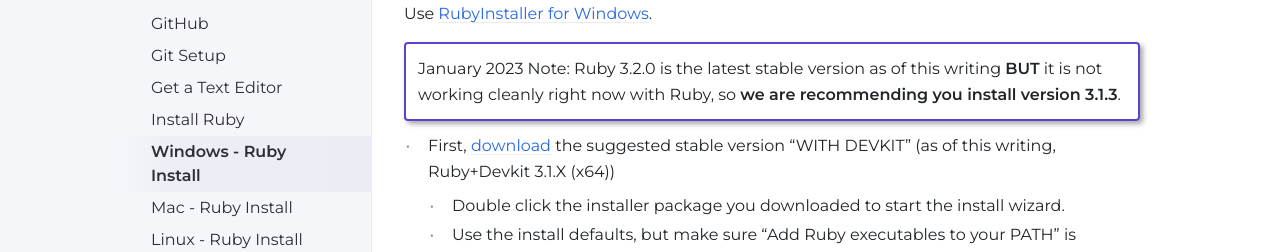
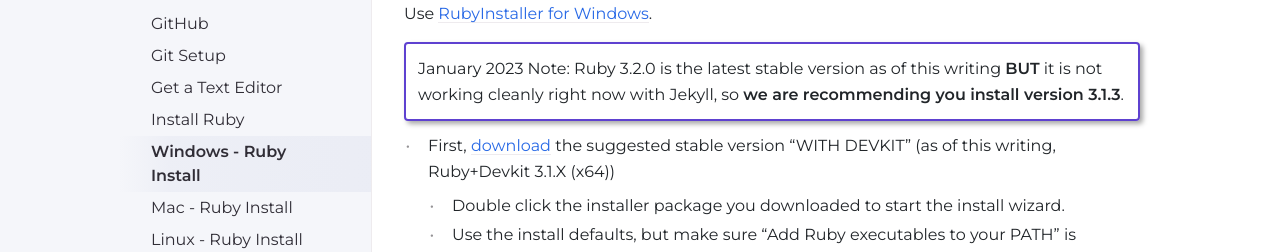
Before and after one commit to CollectionBuilder/cb-docs, a Jekyll site: the page built from docs/software/ruby_windows.md, in a window 1280 px wide. Shown: the part 164-416 px from the top of the page. Built offline with Jekyll 4.4.1, drawn with Linux system fonts in a browser that asks for light colours; comment, search, counter and statistics services are not loaded.

Commit message:
warning ruby -> jekyll

```diff
--- a/docs/software/ruby_windows.md
+++ b/docs/software/ruby_windows.md
@@ -9,7 +9,7 @@ nav_order: 4
 Use [RubyInstaller for Windows](https://rubyinstaller.org/){:target="_blank" rel="noopener"}.
 
 {:.alert .alert-purple .my-3}
-January 2023 Note: Ruby 3.2.0 is the latest stable version as of this writing **BUT** it is not working cleanly right now with Ruby, so **we are recommending you install version 3.1.3**.
+January 2023 Note: Ruby 3.2.0 is the latest stable version as of this writing **BUT** it is not working cleanly right now with Jekyll, so **we are recommending you install version 3.1.3**.
 
 
 - First, [download](https://rubyinstaller.org/downloads/){:target="_blank" rel="noopener"} the suggested stable version "WITH DEVKIT" (as of this writing, Ruby+Devkit 3.1.X (x64))
```
Also changed, not shown: docs/software/ruby_linux.md (+1 -1 lines), docs/software/ruby_mac.md (+1 -1 lines).
